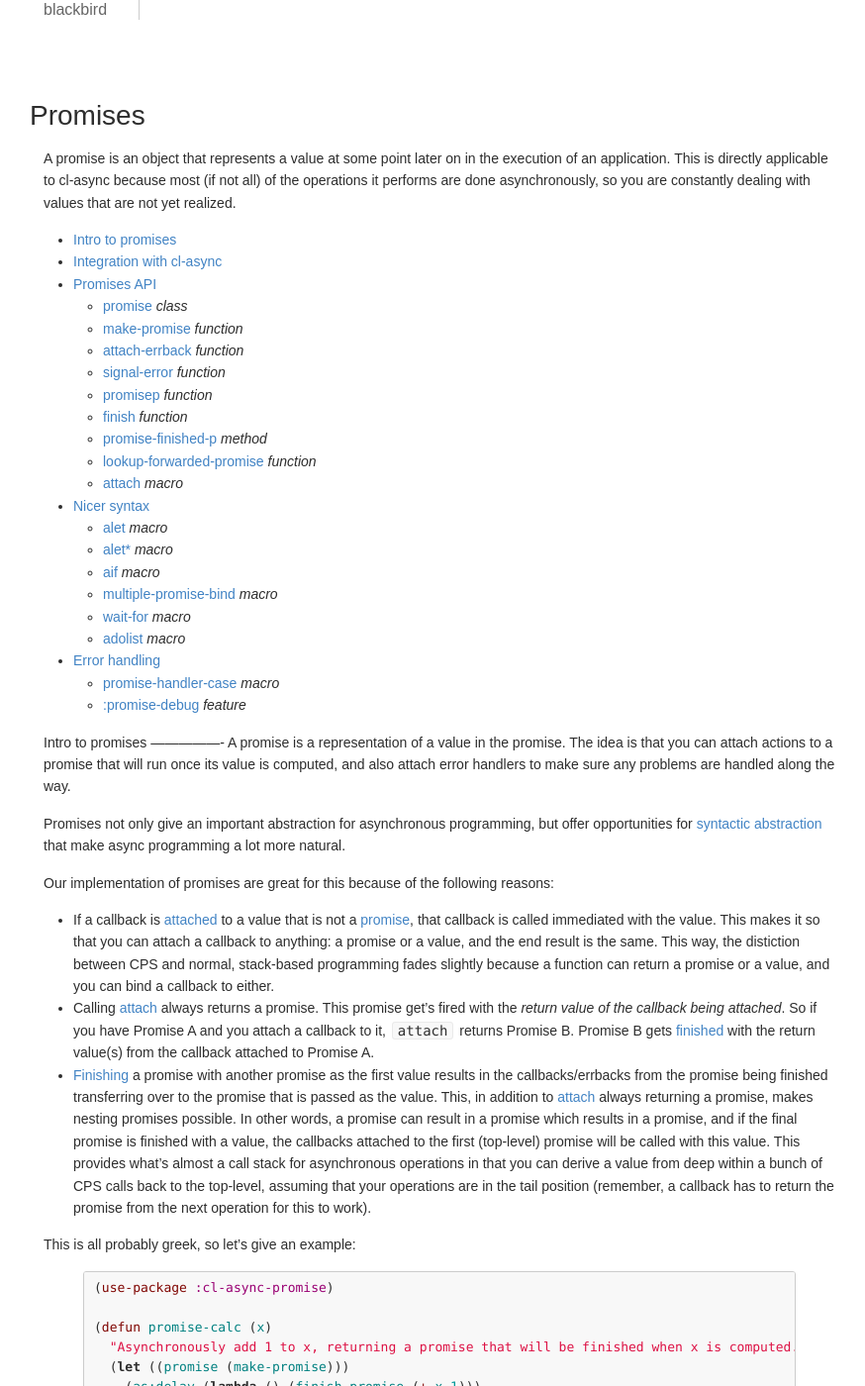
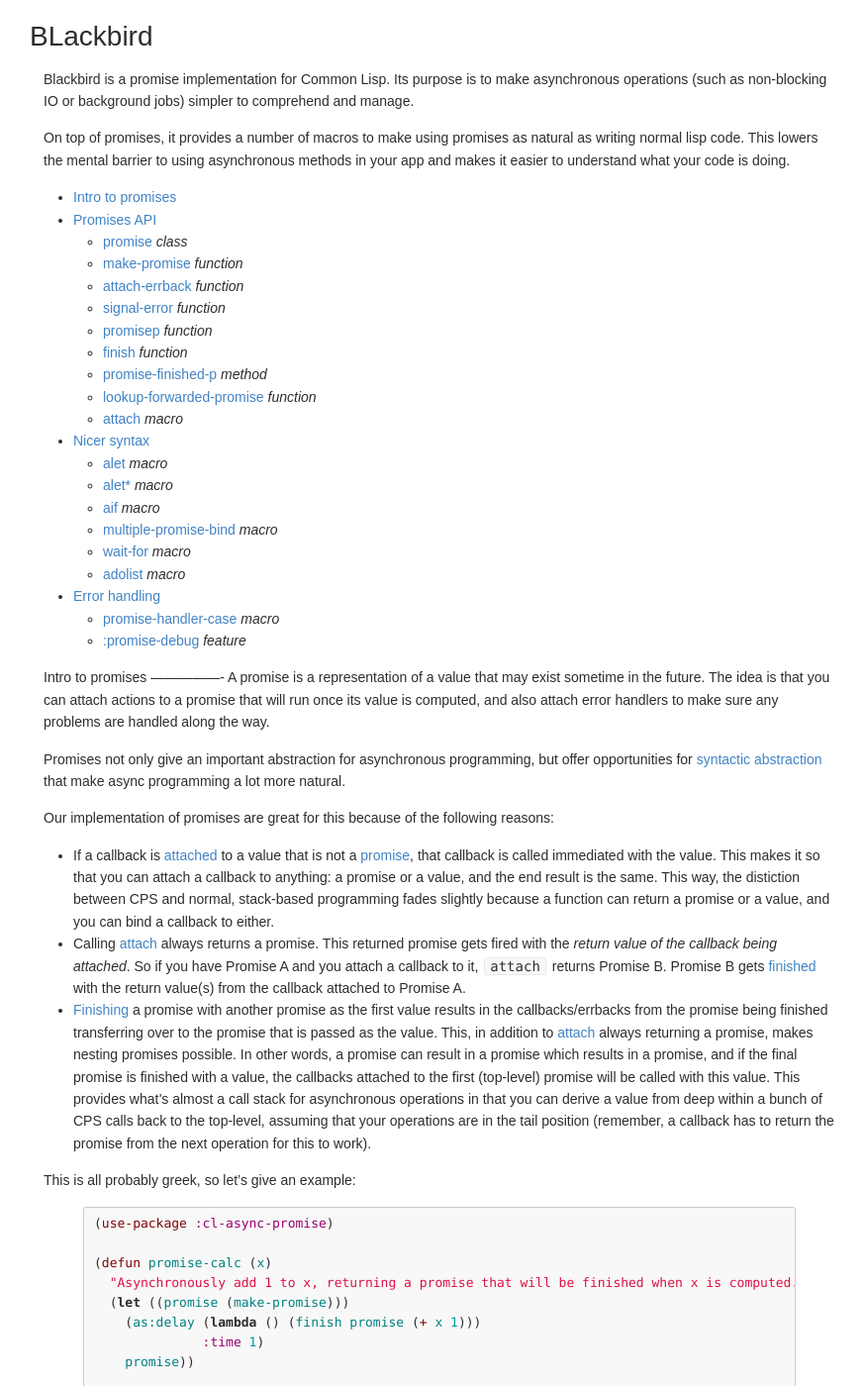
Before and after one commit to orthecreedence/blackbird, a Jekyll site: the page built from index.md, in a window 1280 px wide and 1400 px high. Shown: the whole window at 99% size, without its empty margins (196-1070 px from the left). Built offline with Jekyll 4.4.1, drawn with Linux system fonts in a browser that asks for light colours; Markdown is read by kramdown in place of the engine named in the settings; some of the changed text lies outside the part shown.

Commit message:
updating docs

```diff
--- a/_layouts/default.html
+++ b/_layouts/default.html
@@ -9,10 +9,11 @@
 	</head>
 	<body>
 		<div id="container">
+			<!--
 			<header class="clear">
 				<h1><a href="/blackbird">blackbird</a></h1>
 			</header>
-
+			-->
 
 			<div id="content">
 				{{ content }}
--- a/index.md
+++ b/index.md
@@ -3,15 +3,19 @@ title: Promises | Documentation
 layout: documentation
 ---
 
-Promises
-=======
-A promise is an object that represents a value at some point later on in the
-execution of an application. This is directly applicable to cl-async because
-most (if not all) of the operations it performs are done asynchronously, so you
-are constantly dealing with values that are not yet realized.
+BLackbird
+=========
+
+Blackbird is a promise implementation for Common Lisp. Its purpose is to make
+asynchronous operations (such as non-blocking IO or background jobs) simpler to
+comprehend and manage.
+
+On top of promises, it provides a number of macros to make using promises as
+natural as writing normal lisp code. This lowers the mental barrier to using
+asynchronous methods in your app and makes it easier to understand what your
+code is doing.
 
 - [Intro to promises](#intro)
-- [Integration with cl-async](#integration)
 - [Promises API](#promise-api)
   - [promise](#promise) _class_
   - [make-promise](#make-promise) _function_
@@ -37,9 +41,10 @@ are constantly dealing with values that are not yet realized.
 <a id="intro"></a>
 Intro to promises
 ----------------
-A promise is a representation of a value in the promise. The idea is that you can
-attach actions to a promise that will run once its value is computed, and also
-attach error handlers to make sure any problems are handled along the way.
+A promise is a representation of a value that may exist sometime in the future.
+The idea is that you can attach actions to a promise that will run once its
+value is computed, and also attach error handlers to make sure any problems are
+handled along the way.
 
 Promises not only give an important abstraction for asynchronous programming, but
 offer opportunities for [syntactic abstraction](#nicer-syntax) that make async
@@ -54,10 +59,10 @@ attach a callback to anything: a promise or a value, and the end result is the
 same. This way, the distiction between CPS and normal, stack-based programming
 fades slightly because a function can return a promise or a value, and you can
 bind a callback to either.
-- Calling [attach](#attach) always returns a promise. This promise get's fired
-with the *return value of the callback being attached*. So if you have Promise A
-and you attach a callback to it, `attach` returns Promise B. Promise B gets
-[finished](#finish) with the return value(s) from the callback attached to
+- Calling [attach](#attach) always returns a promise. This returned promise gets
+fired with the *return value of the callback being attached*. So if you have
+Promise A and you attach a callback to it, `attach` returns Promise B. Promise B
+gets [finished](#finish) with the return value(s) from the callback attached to
 Promise A.
 - [Finishing](#finish) a promise with another promise as the first value results
 in the callbacks/errbacks from the promise being finished transferring over
@@ -105,27 +110,6 @@ Notice how the callback was attached to the top-level promise, but was able to
 get the result computed from many async-levels deep. Not only does this mimick a
 normal call stack a lot closer than CPS, but can be wrapped in macros that make
 the syntax almost natural (note that these macros I speak of are on the way).
-
-<a id="integration"></a>
-Integration with cl-async
--------------------------
-Promises are at their core, the representation of one value. Because of this, I
-feel that their integration into cl-async is not appropriate. Most, if not all,
-of the asynchronous operations in cl-async are stream-oriented, server oriented,
-or have no values at all.
-
-Instead, promises are provided as a standard way to build drivers. Most drivers
-provide a request-response interface, which is much more suited to promises.
-
-So really, cl-async will at its core always use callbacks and CPS, but drivers
-will be able to use promises to provide an interface that makes its users feel
-less like they are programming javascript and more like programming lisp.
-
-### Promise package
-The promises implementation exists under the `cl-async-promise` package (`bb`)
-for short. This allows an application to import `cl-async-promise` into a `:use`
-clause in order to gain easy access to the syntax macros, but without importing
-all of cl-async as well.
 
 <a id="promise-api"></a>
 Promises API
```
